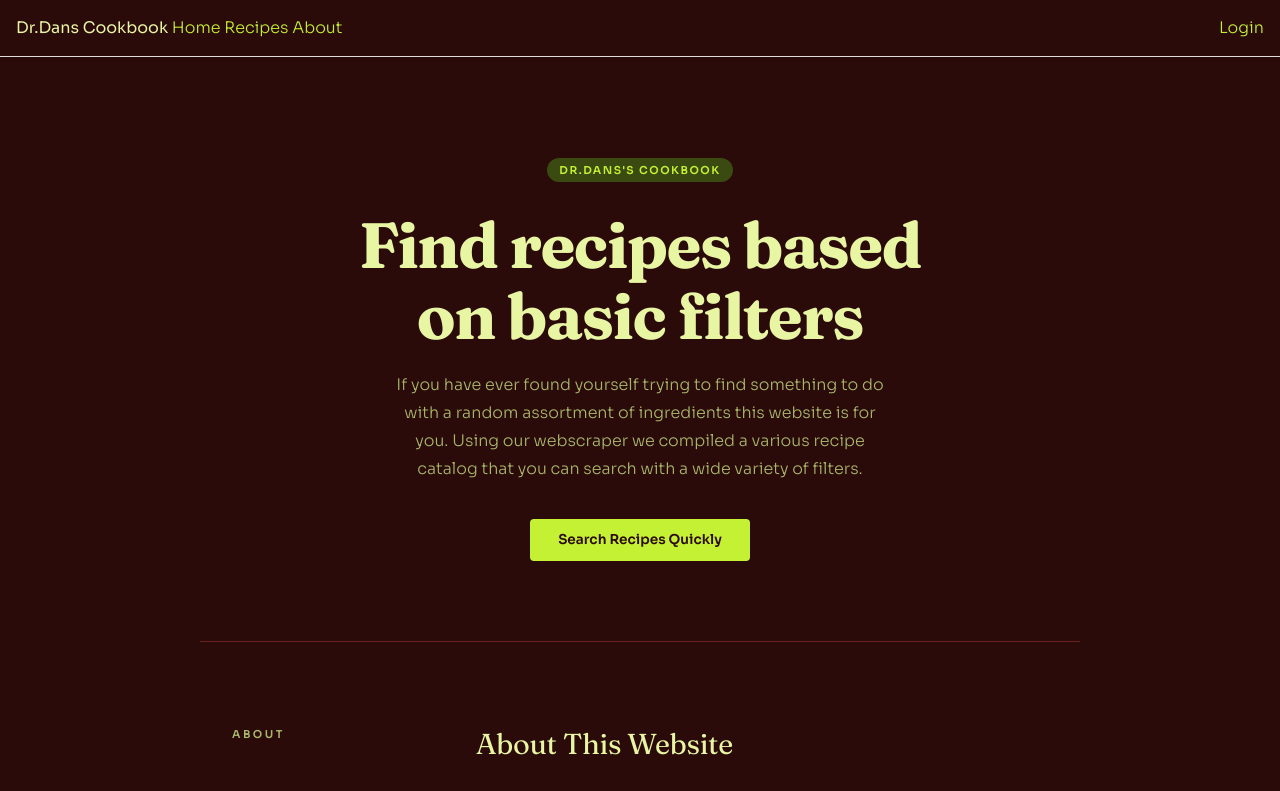
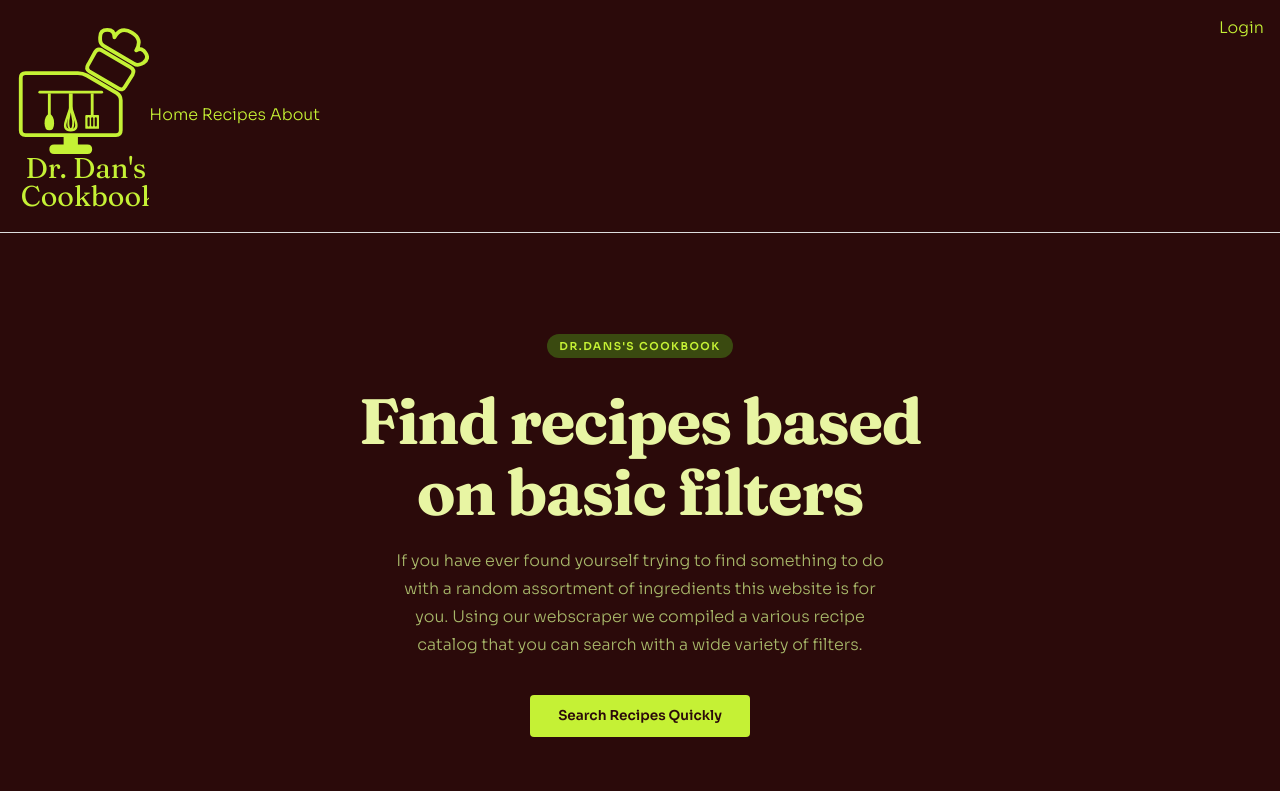
Before and after one commit to J-amie-nmt/SWE_GR_2, a Next.js app in the folder recipe-search/: page / in a window 1280 px wide. Shown: the top 791 px of the page. Built offline with nearby package versions, Linux system fonts and the light colour scheme; no server answers.

Commit message:
Added logo to website; placed in nav bar

```diff
--- /dev/null
+++ b/recipe-search/app/components/DCBLogo.tsx
@@ -0,0 +1,143 @@
+"use client"
+
+type Props = {
+  size?: number
+  animateOnHover?: boolean
+  highlightOnHover?: boolean
+}
+
+export default function DCBLogo({
+  size = 200,
+  animateOnHover = true,
+  highlightOnHover = true
+}: Props) {
+
+  const classes = [
+    "logo",
+    animateOnHover ? "logo-animate" : "",
+    highlightOnHover ? "logo-highlight" : ""
+  ].join(" ")
+
+  return (
+    <>
+      <style jsx>{`
+        .logo {
+          color: var(--accent);
+          display: inline-block;
+          fontFamily: "'Fraunces', serif";
+        }
+
+        /* highlight toggle */
+        .logo-highlight {
+          transition: color .2s ease;
+        }
+
+        .logo-highlight:hover {
+          color: var(--accent-hover);
+        }
+
+        /* swing pivot points */
+        .spoon { transform-origin: 7px 16px; }
+        .whisk { transform-origin: 11.5px 16px; }
+        .spatula { transform-origin: 16px 16px; }
+
+        /* animation toggle */
+        .logo-animate:hover .utensil {
+          animation: swing 900ms ease-out;
+        }
+
+        .logo-animate:hover .spoon { animation-delay: 0ms; }
+        .logo-animate:hover .whisk { animation-delay: 45ms; }
+        .logo-animate:hover .spatula { animation-delay: 90ms; }
+
+        @keyframes swing {
+          0%   { transform: rotate(0deg); }
+          20%  { transform: rotate(18deg); }
+          40%  { transform: rotate(-10deg); }
+          55%  { transform: rotate(6deg); }
+          70%  { transform: rotate(-3deg); }
+          85%  { transform: rotate(1.5deg); }
+          100% { transform: rotate(0deg); }
+        }
+      `}</style>
+
+      <svg className={classes} viewBox="0 0 28 42" width={(size*2)/3} height={size}>
+        {/* monitor */}
+        <path d="M13 12 Q14 12 14.9 12.5 L21.1 16.15 Q22 16.75 22 17.67 L22 24 Q22 25 21 25 L2 25 Q1 25 1 24 L1 13 Q1 12 2 12 Z"
+          fill="none" stroke="currentColor" strokeWidth="0.8"/>
+
+        <path d="M13 25 L13 27 15 27 Q16 27 16 28 16 29 15 29 L8 29 Q7 29 7 28 7 27 8 27 L10 27 10 25 Z"
+          fill="currentColor"/>
+
+        {/* hat */}
+        <path d="M15.4 11.62 Q14.6 11.12 15.17 10.2 L16.6 7.62 Q17.1 6.72 18 7.2 L24 10.75 Q25 11.33 24.5 12.27 L22.85 14.9 Q22.4 15.77 21.5 15.2 Z"
+          fill="none" stroke="currentColor" strokeWidth="0.8"/>
+
+        <path d="M18.5 6.33 Q17.67 5.9 17.67 4.93 L17.67 4.48 Q17.67 2.93 19.17 2.93 20.67 2.93 20.67 4.48 22 2.06 24.33 3.48 26.67 4.83 25.25 7.23 26.5 6.48 27.25 7.83 28 8.98 26.75 9.83 L26.33 10.06 Q25.5 10.48 24.75 10 Z"
+          fill="none" stroke="currentColor" strokeWidth="0.8" strokeLinejoin="round"/>
+
+        {/* rail */}
+        <path d="M5 16 L18 16"
+          fill="none" stroke="currentColor" strokeWidth="0.6" strokeLinecap="round"/>
+
+        {/* spoon */}
+        <g className="utensil spoon">
+          <path d="M7 16.25 L7 21"
+            fill="none" stroke="currentColor" strokeWidth="0.6"/>
+          <path d="M7 20.5 Q8 21 8 22.5 8 24 7 24 6 24 6 22.5 6 21 7 20.5"
+            fill="currentColor"/>
+        </g>
+
+        {/* whisk */}
+        <g className="utensil whisk">
+          <path d="M11.5 16.25 L11.5 19.5"
+            fill="none" stroke="currentColor" strokeWidth="0.8"/>
+          <path d="M11.5 19 L12.5 22 Q13.17 24 11.5 24 9.83 24 10.5 22 Z"
+            fill="none" stroke="currentColor" strokeWidth="0.5"/>
+          <path d="M11.5 19 L12 22 Q12.1 23.75 11.5 23.75 10.9 23.75 11 22 Z"
+            fill="none" stroke="currentColor" strokeWidth="0.4"/>
+        </g>
+
+        {/* spatula */}
+        <g className="utensil spatula">
+
+        {/* mask definition */}
+        <defs>
+            <mask id="spatulaSlots">
+            {/* visible area */}
+            <rect x="0" y="0" width="28" height="30" fill="white"/>
+
+            {/* slot cutouts */}
+            <line x1="15.25" y1="21.5" x2="15.25" y2="23" stroke="black" strokeWidth="0.45" strokeLinecap="round"/>
+            <line x1="16"   y1="21.5" x2="16"   y2="23" stroke="black" strokeWidth="0.45" strokeLinecap="round"/>
+            <line x1="16.75" y1="21.5" x2="16.75" y2="23" stroke="black" strokeWidth="0.45" strokeLinecap="round"/>
+            </mask>
+        </defs>
+
+        {/* handle */}
+        <path
+            d="M16 16.25 L16 21"
+            fill="none"
+            stroke="currentColor"
+            strokeWidth="0.6"
+        />
+
+        {/* spatula head */}
+        <path
+            d="M16 21 L17.25 21 17.25 23.5 14.75 23.5 14.75 21 Z"
+            fill="currentColor"
+            stroke="currentColor"
+            strokeWidth="0.4"
+            strokeLinejoin="round"
+            mask="url(#spatulaSlots)"
+        />
+
+        </g>
+
+        <text x="2" y="34" stroke="none" fill="currentColor" fontSize={6} fontFamily="Fraunces">Dr. Dan's</text>
+        <text x="1" y="40" stroke="none" fill="currentColor" fontSize={6} fontFamily="Fraunces">Cookbook</text>
+
+      </svg>
+    </>
+  )
+}
--- a/recipe-search/app/components/Nav.tsx
+++ b/recipe-search/app/components/Nav.tsx
@@ -1,11 +1,12 @@
 "use client"
 
 import Link from "next/link"
+import DCBLogo from "./DCBLogo"
 
 export default function Nav() {
   return (
     <nav style={{ padding: "1rem", borderBottom: "1px solid #ddd" }}>
-      <strong>Dr.Dans Cookbook</strong>{" "}
+      <Link href="/"><DCBLogo/></Link>
       <Link href="/">Home</Link>{" "}
       <Link href="/recipes">Recipes</Link>{" "}
       <Link href="/about">About</Link>{" "}
```
